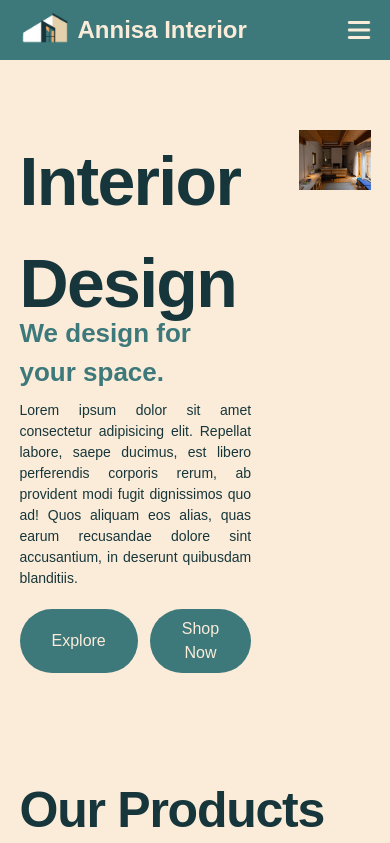
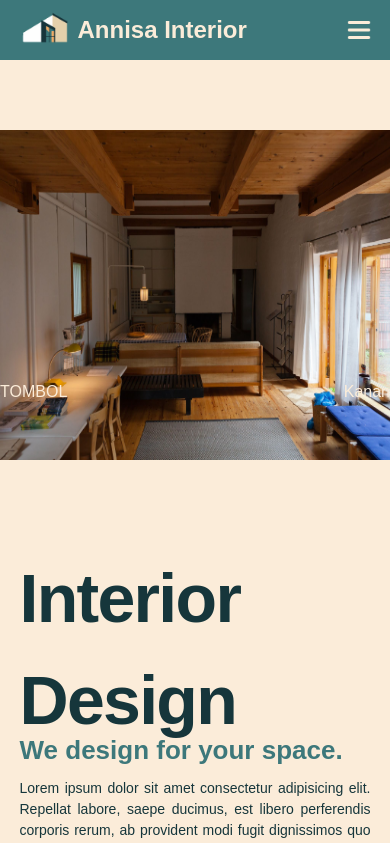
Before and after one commit to Cehmenang/annisa-interior, a Next.js app: page / in a window 390 px wide. Shown: the top 843 px of the page. Built offline with nearby package versions, Linux system fonts and the light colour scheme.

Commit message:
mobile home

```diff
--- a/src/components/home/Carousel.jsx
+++ b/src/components/home/Carousel.jsx
@@ -9,7 +9,7 @@ export default function Carousel({images}){
     const Slider = ()=>{ return images.map((image, index)=>{ return <Image src={image.url} width={1000} height={1000} key={index+1}/> })}
 
     return (
-        <div className="overflow-hidden relative w-[100%]">
+        <div className="overflow-hidden absolute left-0 md:relative w-[100%] mx-auto row-start-1 row-end-2">
             <div className="overflow-hidden h-[62vh]">
 
             <div className="flex transition-transform ease-out duration-500" style={{ transform: `translateX(-${curr*100}%)` }}>
--- a/src/components/home/HeroImage.jsx
+++ b/src/components/home/HeroImage.jsx
@@ -8,9 +8,9 @@ export default function HeroImage(){
         { url: '/img/hero3.jpg' },
     ]
     return(
-            <div className="hero w-full flex pt-[130px] gap-x-12">
-                <HeroTitle/>
-                <Carousel images={images}/>
+            <div className="hero w-full md:flex pt-[130px] gap-x-12 grid grid-rows-2">
+                <HeroTitle className="row-start-2 row-end-[-1]"/>
+                <Carousel images={images} className="row-start-1 row-end-2"/>
             </div>
     )
 }
--- a/src/components/home/HeroTitle.jsx
+++ b/src/components/home/HeroTitle.jsx
@@ -1,6 +1,6 @@
 export default function HeroTitle(){
     return (
-        <div className="w-[100%] flex flex-col justify-center">
+        <div className="w-[100%] flex flex-col justify-center row-start-2 row-end-[-1]">
             <h1 className="text-[68px] font-bold tracking-tight text-dark">Interior Design</h1>
             <h1 className="text-[26px] font-semibold mt-[-20px] text-third">We design for your space.</h1>
             <p className="text-[14px] text-justify mt-2 text-dark">Lorem ipsum dolor sit amet consectetur adipisicing elit. Repellat labore, saepe ducimus, est libero perferendis corporis rerum, ab provident modi fugit dignissimos quo ad! Quos aliquam eos alias, quas earum recusandae dolore sint accusantium, in deserunt quibusdam blanditiis.</p>
```
